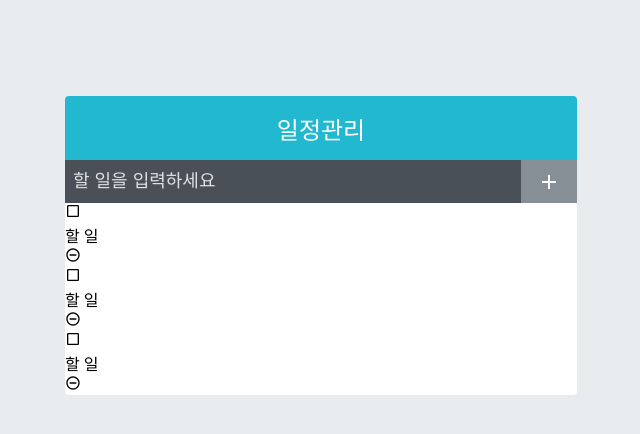
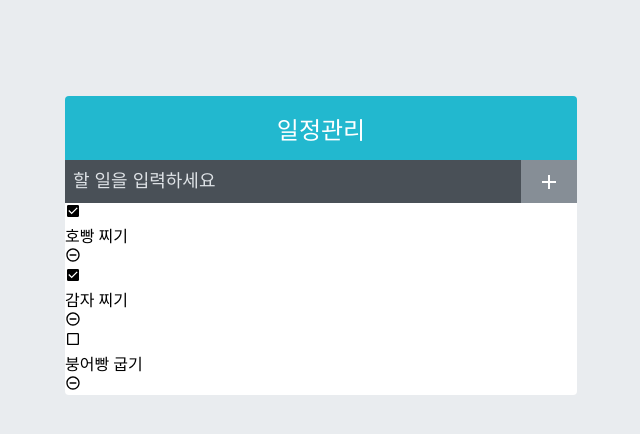
Before and after one commit to soolovepat/sass, a React (Create React App) app: page / in a window 1280 px wide. Shown: the top 434 px of the page, without its empty margins (319-959 px from the left). Built offline with nearby package versions, Linux system fonts and the light colour scheme.

Commit message:
feat TodoList

```diff
--- a/src/App.js
+++ b/src/App.js
@@ -1,13 +1,27 @@
+import { useState } from 'react';
 import './App.css';
 import TodoInsert from './components/TodoInsert';
 import TodoList from './components/TodoList';
 import TodoTemplate from './components/TodoTemplate';
 
 function App() {
+  const [todos, setTodos] = useState([
+    {
+      id: 1,
+      text: '호빵 찌기',
+      checked: true,
+    },
+    {
+      id: 2,
+      text: '감자 찌기',
+      checked: true,
+    },
+    { id: 3, text: '붕어빵 굽기', checked: false },
+  ]);
   return (
     <TodoTemplate>
       <TodoInsert />
-      <TodoList />
+      <TodoList todos={todos} />
     </TodoTemplate>
   );
 }
--- a/src/components/TodoList.js
+++ b/src/components/TodoList.js
@@ -1,12 +1,12 @@
 import React from 'react';
 import TodoListItem from './TodoListItem';
 
-const TodoList = () => {
+const TodoList = ({ todos }) => {
   return (
     <div className="TodoList">
-      <TodoListItem />
-      <TodoListItem />
-      <TodoListItem />
+      {todos.map((todo) => (
+        <TodoListItem todo={todo} key={todo.id} />
+      ))}
     </div>
   );
 };
--- a/src/components/TodoListItem.js
+++ b/src/components/TodoListItem.js
@@ -4,13 +4,16 @@ import {
   MdCheckBox,
   MdRemoveCircleOutline,
 } from 'react-icons/md';
+import './TodoListItem.scss';
+import cn from 'classnames';
 
-const TodoListItem = () => {
+const TodoListItem = ({ todo }) => {
+  const { text, checked } = todo;
   return (
     <div className="TodoListItem">
-      <div className="checkbox">
-        <MdCheckBoxOutlineBlank />
-        <div className="text">할 일</div>
+      <div className={cn('checkbox', { checked })}>
+        {checked ? <MdCheckBox /> : <MdCheckBoxOutlineBlank />}
+        <div className="text">{text}</div>
       </div>
       <div className="remove">
         <MdRemoveCircleOutline />
```
